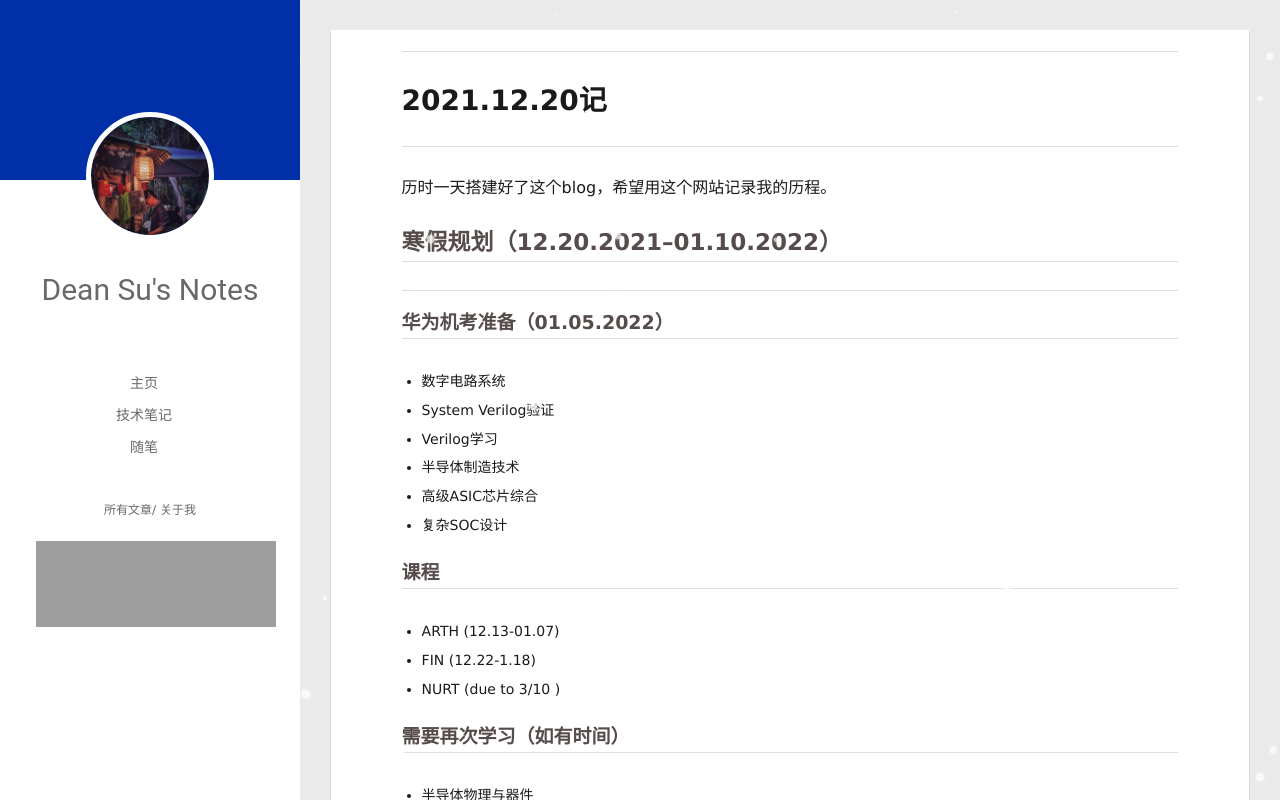
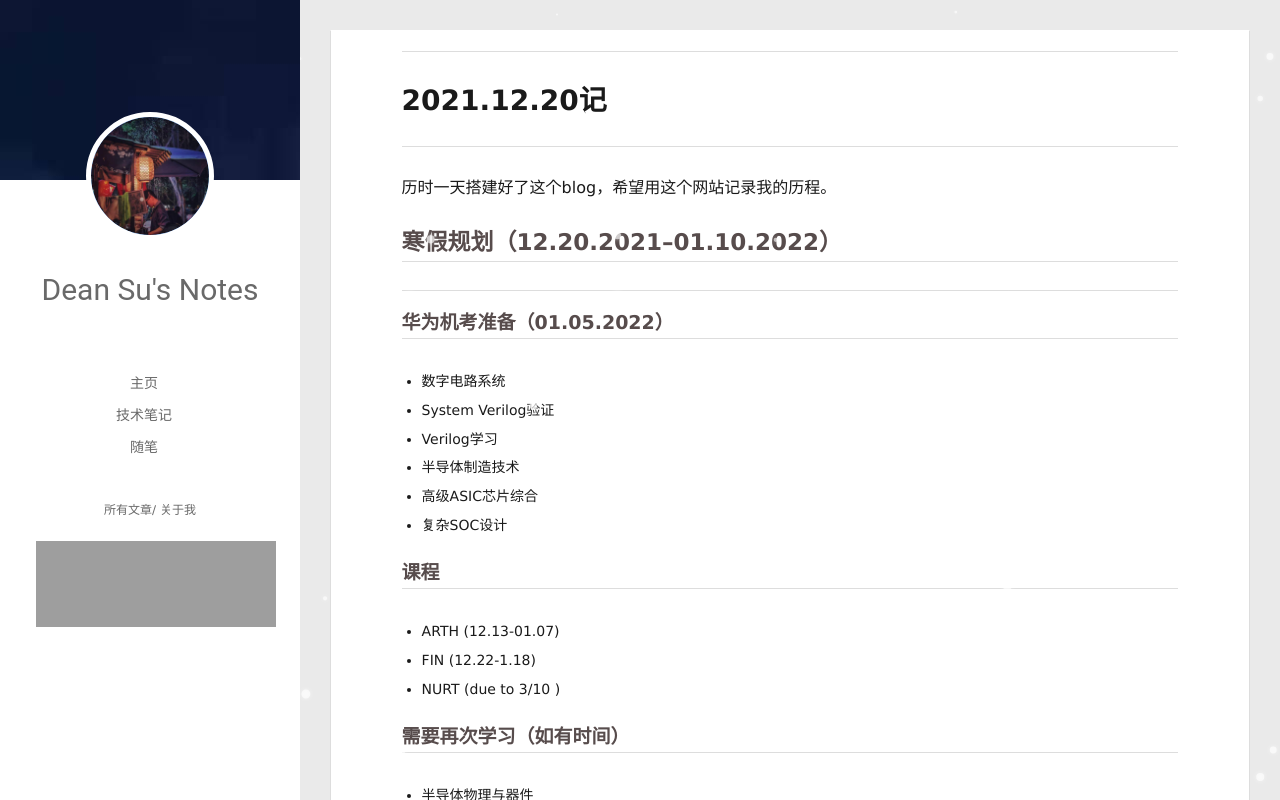
Before and after one commit to DeanSu948/DeanSu948.github.io, a plain HTML site: page 2021/12/20/12.20/index.html in a window 1280 px wide. Drawn offline with Linux system fonts and the light colour scheme; some packages are replaced by stand-ins of ours; no server answers; grey boxes are pictures that could not be loaded; a script that the page names is missing.

Commit message:
Site updated: 2021-12-20 20:53:22

```diff
--- a/2021/12/20/12.20/index.html
+++ b/2021/12/20/12.20/index.html
@@ -76,7 +76,7 @@
 
 
 
-<div class="overlay" style="background: #002fa7;"></div>
+<div class="overlay" style="background: #002fa7;background: url('/img/background.jpg') no-repeat ;"></div>
 <div class="intrude-less">
 	<header id="header" class="inner">
 		<a href="/" class="profilepic">
```
Also changed, not shown: archives/2021/12/index.html (+1 -1 lines), archives/2021/index.html (+1 -1 lines), archives/index.html (+1 -1 lines), index.html (+1 -1 lines), img/background.jpg (added).
